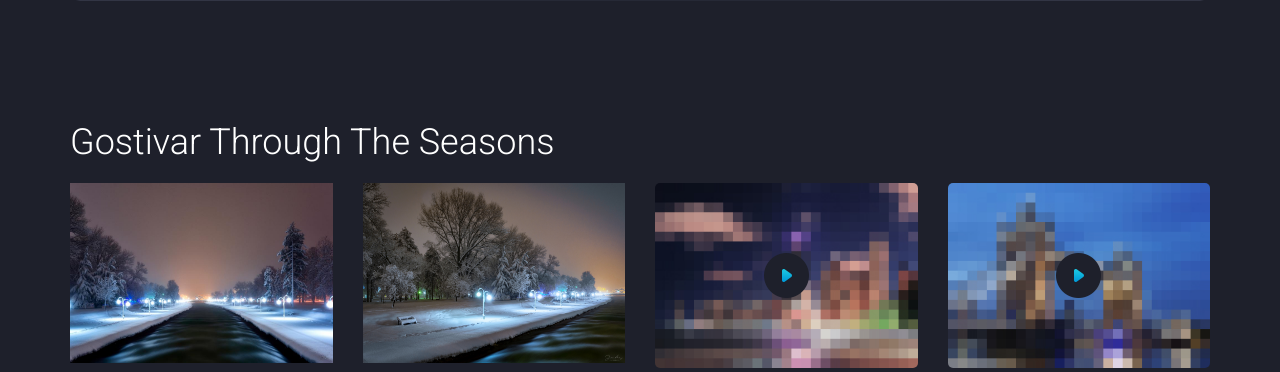
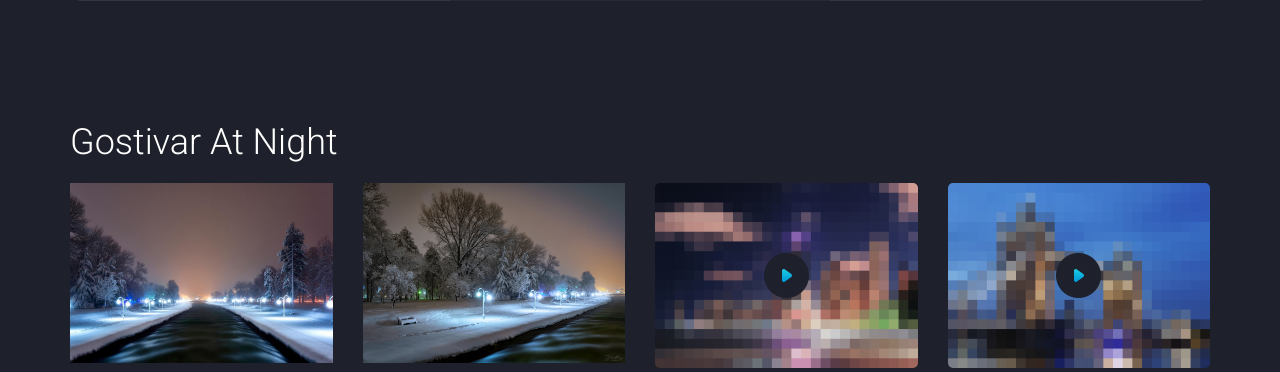
Before and after one commit to laskigvgv/capstone, a PHP site: page / in a window 1280 px wide. Shown: the part 544-916 px from the top of the page. Run offline with PHP 8.4, Linux system fonts and the light colour scheme; data that the repository does not hold is empty.

Commit message:
test gif

```diff
--- a/weather/index.php
+++ b/weather/index.php
@@ -139,7 +139,7 @@
 			<main class="main-content">
 				<div class="fullwidth-block">
 					<div class="container">
-						<h2 class="section-title">Gostivar Through The Seasons</h2>
+						<h2 class="section-title">Gostivar At Night</h2>
 						<div class="row">
 							<div class="col-md-3 col-sm-6">
 								<div class="live-camera">
```
